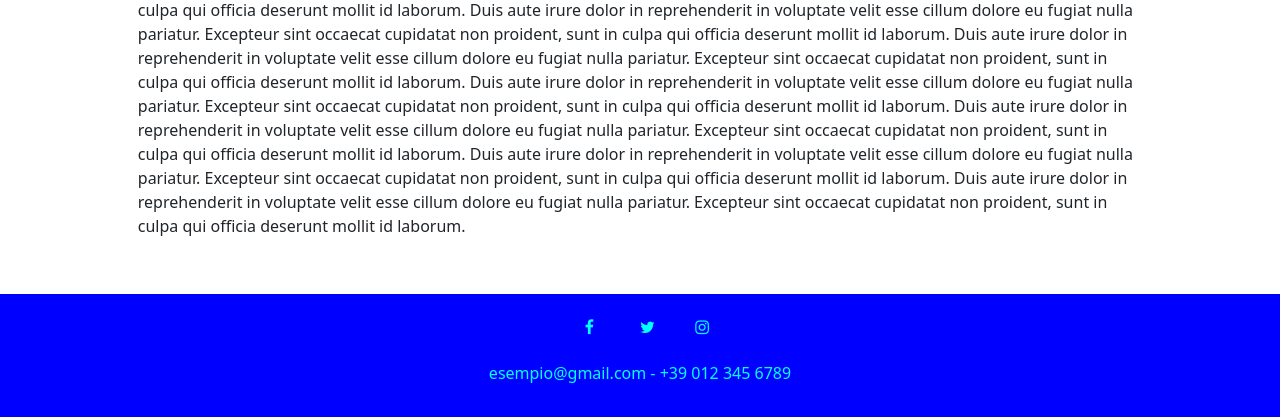
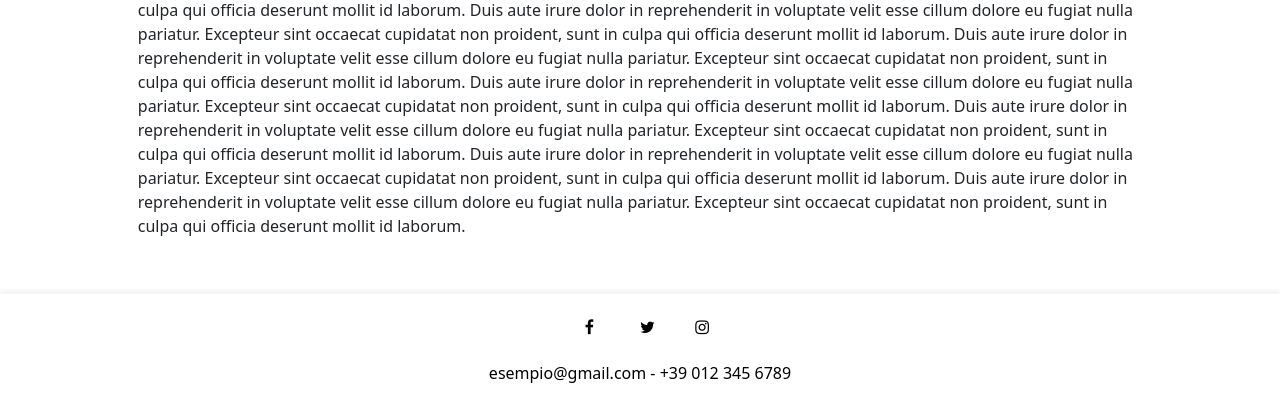
Before and after one commit to Fabrikh/ProgettoLTW, a PHP site: page /assets/img/texts/TemplateEventi.html in a window 1280 px wide. Shown: the part 922-1339 px from the top of the page. Run offline with PHP 8.4, Linux system fonts and the light colour scheme; some libraries are stand-ins or nearby versions.

Commit message:
update style linkbox

```diff
--- a/client/css/index.css
+++ b/client/css/index.css
@@ -15,7 +15,6 @@ body {
   cursor: pointer;
   color: blue;
 }
-
 
 #carousel-section {
   width: 100vw;
@@ -59,14 +58,17 @@ body {
   width: 100vw;
   right: 0;
   left: 0;
-  background-color: blue;
-  color: aqua;
+  background-color: white;
+  -webkit-box-shadow: 0px -4px 3px rgba(50, 50, 50, 0.75);
+  -moz-box-shadow: 0px -4px 3px rgba(50, 50, 50, 0.75);
+  box-shadow: 0px -4px 3px rgba(50, 50, 50, 0.05);
+  color: black;
   text-align: center;
 }
 
 #linkBox a {
   text-decoration: none;
-  color: aqua;
+  color: black;
 }
 
 .fa {
```
